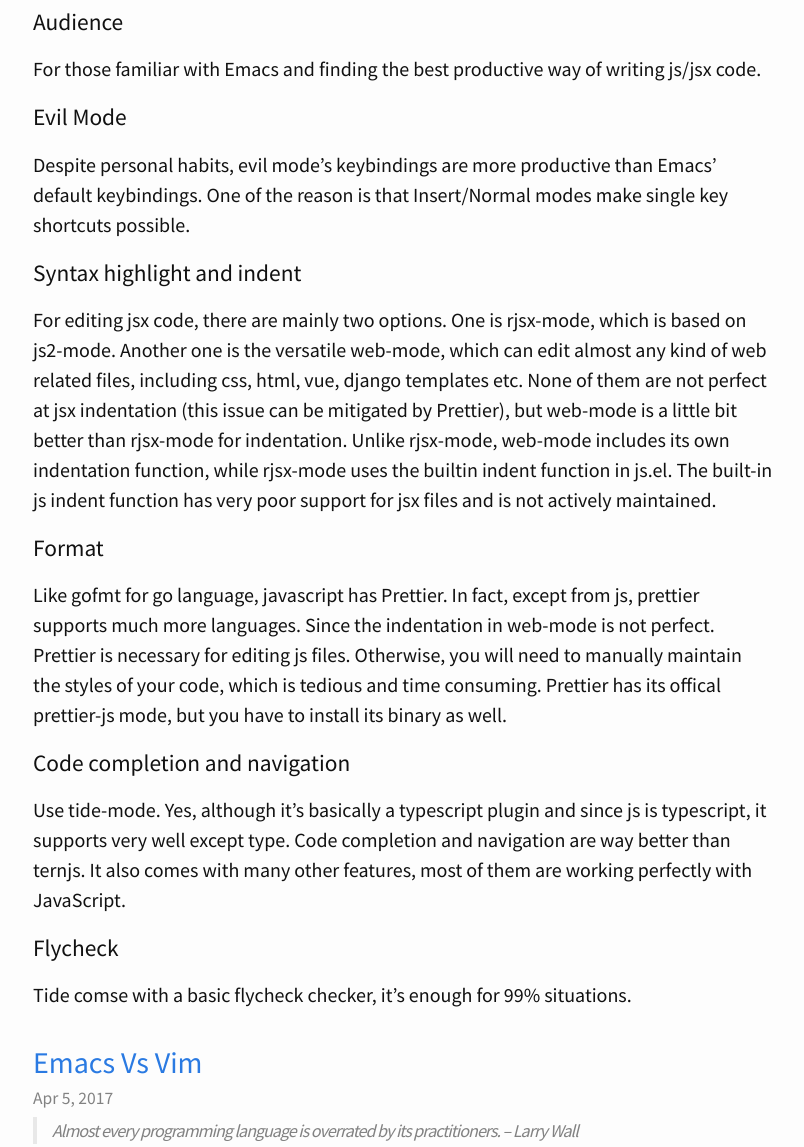
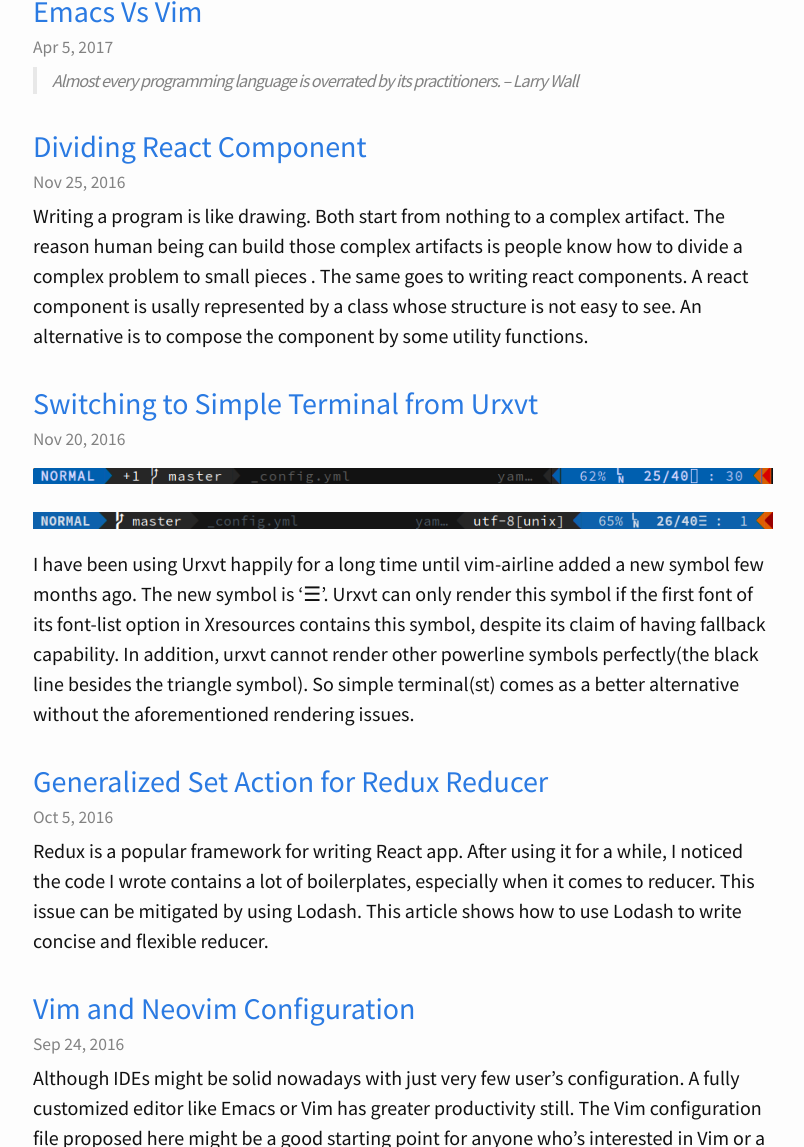
Before and after one commit to xden/xden.github.io, a Jekyll site: the page built from index.html, in a window 1280 px wide and 1400 px high, scrolled down 325 px, cut to the strip 253-1400 px from the top of the window. Shown: the whole strip, without its empty margins (237-1041 px from the left). Built offline with Jekyll 4.4.1, drawn with Linux system fonts in a browser that asks for light colours; some of the changed text lies outside the part shown.

Commit message:
Update 2018-01-21-emacs-js.md

```diff
--- a/_posts/2018-01-21-emacs-js.md
+++ b/_posts/2018-01-21-emacs-js.md
@@ -1,11 +1,12 @@
 ---
 published: true
+title: Emacs JS/JSX development
 ---
-## Emacs JavaScript Development
-
 {% raw %}
 <iframe width="630" height="366" src="https://www.useloom.com/embed/d41ae9e6b8af462e962b593daaeb8cf4" frameborder="0" webkitallowfullscreen mozallowfullscreen allowfullscreen></iframe>
 {% endraw %}
+
+<!-- more -->
 
 ### Audience
 For those familiar with Emacs and finding the best productive way of writing js/jsx code.
```
